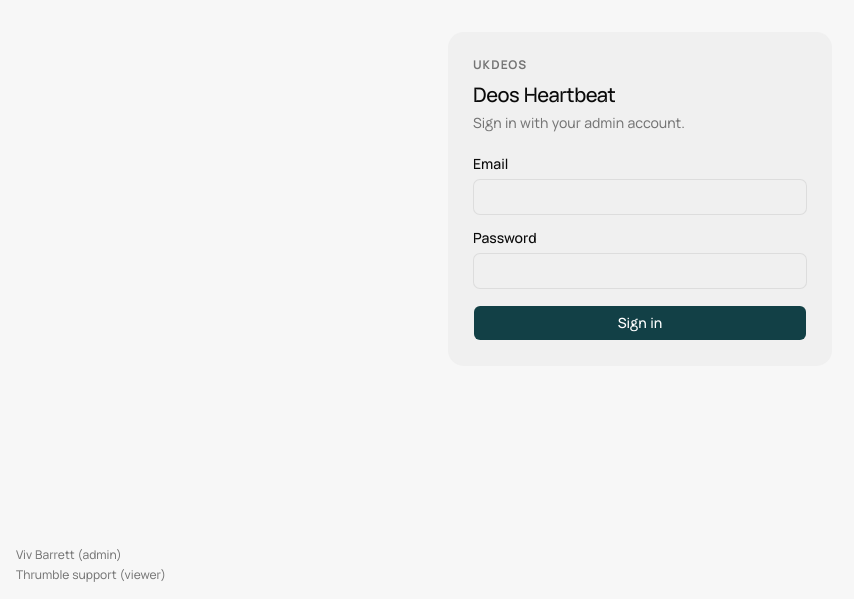
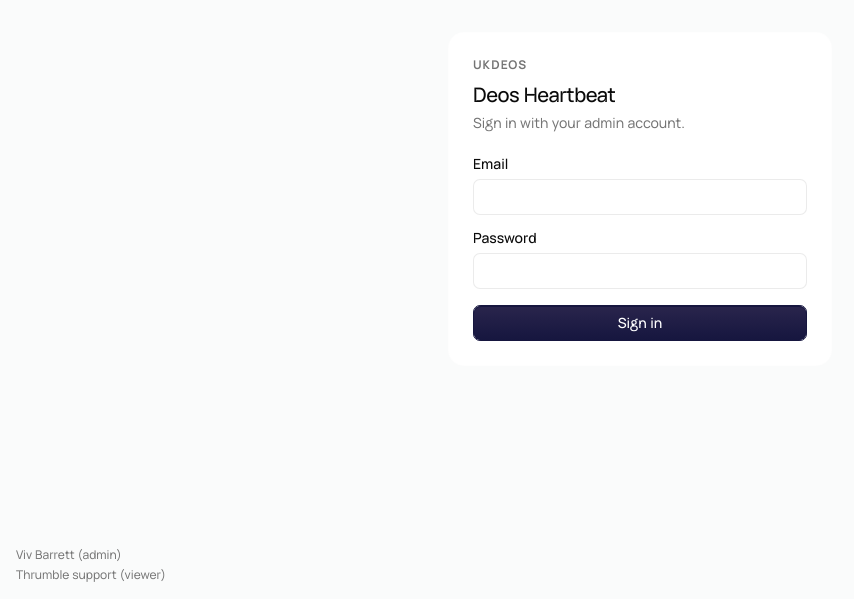
Before and after one commit to yoursandeshshrestha/deos-heartbeat, a React (Vite) app: page /login in a window 1280 px wide. Shown: the part 201-800 px from the top of the page, without its empty margins (0-854 px from the left). Built offline with nearby package versions, Linux system fonts and the light colour scheme; no server answers.

Commit message:
style(ui): update global styles and core UI components

```diff
--- a/src/components/ui/button.tsx
+++ b/src/components/ui/button.tsx
@@ -11,22 +11,22 @@ const buttonVariants = cva(
     variants: {
       variant: {
         default:
-          "border-transparent bg-[#124046] text-white shadow-none hover:bg-[#0e3438] focus-visible:ring-[#124046]/30",
+          "relative overflow-hidden border border-(--kumo-button-emphasis-ring) bg-(--kumo-button-emphasis-bg) text-white focus-visible:ring-(--kumo-button-emphasis-ring)/40",
         outline:
-          "border-[0.5px] border-border-subtle bg-surface text-foreground hover:bg-surface-hover hover:text-foreground focus-visible:ring-0 aria-expanded:bg-muted aria-expanded:text-foreground",
+          "relative overflow-hidden border border-border-subtle bg-(--kumo-button-emphasis-bg) text-foreground hover:text-foreground focus-visible:ring-0 aria-expanded:bg-muted aria-expanded:text-foreground",
         secondary:
-          "bg-surface-hover text-secondary-foreground hover:bg-secondary-200 aria-expanded:bg-secondary aria-expanded:text-secondary-foreground dark:bg-secondary-700 dark:text-foreground dark:hover:bg-secondary-600",
+          "relative overflow-hidden border border-border-subtle bg-(--kumo-button-emphasis-bg) text-secondary-foreground focus-visible:ring-0 aria-expanded:bg-secondary aria-expanded:text-secondary-foreground",
         ghost:
-          "hover:bg-muted hover:text-foreground aria-expanded:bg-muted aria-expanded:text-foreground dark:hover:bg-muted/50",
+          "border border-transparent hover:bg-muted hover:text-foreground aria-expanded:bg-muted aria-expanded:text-foreground dark:hover:bg-muted/50",
         destructive:
-          "border-transparent bg-destructive text-destructive-foreground shadow-none hover:bg-destructive/90 focus-visible:border-destructive/40 focus-visible:ring-destructive/20 dark:border-transparent dark:bg-destructive dark:text-destructive-foreground dark:hover:bg-destructive/85 dark:focus-visible:ring-destructive/40",
-        link: "text-primary underline-offset-4 hover:underline",
+          "relative overflow-hidden border border-(--kumo-button-emphasis-ring) bg-(--kumo-button-emphasis-bg) text-white focus-visible:ring-(--kumo-button-emphasis-ring)/40",
+        link: "border border-transparent text-primary underline-offset-4 hover:underline",
         oauth:
-          "bg-oauth-primary text-oauth-primary-foreground hover:bg-oauth-primary-hover",
+          "relative overflow-hidden border border-(--kumo-button-emphasis-ring) bg-(--kumo-button-emphasis-bg) text-oauth-primary-foreground focus-visible:ring-(--kumo-button-emphasis-ring)/40",
         auth:
-          "border-transparent bg-black text-white shadow-none hover:bg-black/85 focus-visible:ring-0 dark:bg-secondary-100 dark:text-[#141414] dark:hover:bg-secondary-100/90",
+          "relative overflow-hidden border border-(--kumo-button-emphasis-ring) bg-(--kumo-button-emphasis-bg) text-white focus-visible:ring-(--kumo-button-emphasis-ring)/40",
         surface:
-          "bg-secondary-800 text-secondary-foreground hover:bg-secondary-700",
+          "relative overflow-hidden border border-(--kumo-button-emphasis-ring) bg-(--kumo-button-emphasis-bg) text-secondary-foreground focus-visible:ring-(--kumo-button-emphasis-ring)/40",
       },
       size: {
         default:
@@ -48,6 +48,61 @@ const buttonVariants = cva(
   }
 )
 
+type ButtonVariant = NonNullable<VariantProps<typeof buttonVariants>["variant"]>
+
+type EmphasisKind = "brand" | "danger" | "soft" | "oauth" | "surface"
+
+function getEmphasisKind(
+  variant: ButtonVariant | null | undefined,
+): EmphasisKind | undefined {
+  if (variant === "default" || variant === "auth") return "brand"
+  if (variant === "destructive") return "danger"
+  if (variant === "outline" || variant === "secondary") return "soft"
+  if (variant === "oauth") return "oauth"
+  if (variant === "surface") return "surface"
+  return undefined
+}
+
+function getEmphasisStyle(
+  variant: ButtonVariant | null | undefined,
+): React.CSSProperties | undefined {
+  const kind = getEmphasisKind(variant)
+  if (!kind) return undefined
+
+  if (kind === "soft") {
+    return {
+      "--kumo-button-emphasis-ring": "var(--border-subtle)",
+      "--kumo-button-emphasis-bg": "var(--surface)",
+      "--kumo-button-emphasis-gradient-start": "var(--surface)",
+      "--kumo-button-emphasis-gradient-end": "var(--surface-hover)",
+    } as React.CSSProperties
+  }
+
+  if (kind === "brand") {
+    const token = "#16163F"
+    return {
+      "--kumo-button-emphasis-ring": token,
+      "--kumo-button-emphasis-bg": token,
+      "--kumo-button-emphasis-gradient-start": `color-mix(in oklch, ${token}, white 8%)`,
+      "--kumo-button-emphasis-gradient-end": token,
+    } as React.CSSProperties
+  }
+
+  const token =
+    kind === "danger"
+      ? "var(--destructive)"
+      : kind === "oauth"
+        ? "var(--oauth-primary)"
+        : "var(--secondary-800)"
+
+  return {
+    "--kumo-button-emphasis-ring": `color-mix(in oklch, ${token}, black 10%)`,
+    "--kumo-button-emphasis-bg": `color-mix(in oklch, ${token}, white 30%)`,
+    "--kumo-button-emphasis-gradient-start": `color-mix(in oklch, ${token}, white 15%)`,
+    "--kumo-button-emphasis-gradient-end": token,
+  } as React.CSSProperties
+}
+
 function Button({
   className,
   variant = "default",
@@ -57,6 +112,7 @@ function Button({
   disableActiveShift = false,
   children,
   disabled,
+  style,
   ...props
 }: React.ComponentProps<"button"> &
   VariantProps<typeof buttonVariants> & {
@@ -68,6 +124,8 @@ function Button({
   const activeShiftClassName = disableActiveShift
     ? undefined
     : "active:not-aria-[haspopup]:translate-y-px"
+  const emphasisStyle = getEmphasisStyle(variant)
+  const mergedStyle = emphasisStyle ? { ...emphasisStyle, ...style } : style
 
   if (asChild) {
     return (
@@ -78,6 +136,7 @@ function Button({
         className={cn(buttonVariants({ variant, size }), activeShiftClassName, className)}
         disabled={disabled || loading}
         aria-busy={loading || undefined}
+        style={mergedStyle}
         {...props}
       >
         {children}
@@ -98,10 +157,24 @@ function Button({
       )}
       disabled={disabled || loading}
       aria-busy={loading || undefined}
+      style={mergedStyle}
       {...props}
     >
-      {loading ? <Spinner size="xs" /> : null}
-      {children}
+      {emphasisStyle ? (
+        <span
+          aria-hidden="true"
+          className="pointer-events-none absolute inset-0 z-0 rounded-[inherit] bg-linear-to-b from-(--kumo-button-emphasis-gradient-start) to-(--kumo-button-emphasis-gradient-end) shadow-[inset_0_1px_0_0_var(--kumo-button-emphasis-bg)] group-hover/button:from-(--kumo-button-emphasis-bg)"
+        />
+      ) : null}
+      <span
+        className={cn(
+          "inline-flex h-full w-full min-w-0 max-w-full items-center justify-center gap-[inherit]",
+          emphasisStyle && "relative z-10",
+        )}
+      >
+        {loading ? <Spinner size="xs" /> : null}
+        {children}
+      </span>
     </Comp>
   )
 }
--- a/src/components/ui/command.tsx
+++ b/src/components/ui/command.tsx
@@ -158,7 +158,7 @@ function CommandItem({
     <CommandPrimitive.Item
       data-slot="command-item"
       className={cn(
-        "group/command-item relative flex cursor-default items-center gap-2 rounded-lg px-3 py-2 text-sm outline-hidden select-none in-data-[slot=dialog-content]:rounded-xl hover:bg-foreground/6 data-selected:bg-foreground/6 data-selected:text-foreground dark:hover:bg-white/8 dark:data-selected:bg-white/8 data-[disabled=true]:pointer-events-none data-[disabled=true]:opacity-50 [&_svg]:pointer-events-none [&_svg]:shrink-0 [&_svg:not([class*='size-'])]:size-4 data-selected:*:[svg]:text-foreground",
+        "group/command-item relative flex cursor-pointer items-center gap-2 rounded-lg px-3 py-2 text-sm outline-hidden select-none in-data-[slot=dialog-content]:rounded-xl hover:bg-foreground/6 data-selected:bg-foreground/6 data-selected:text-foreground dark:hover:bg-white/8 dark:data-selected:bg-white/8 data-[disabled=true]:pointer-events-none data-[disabled=true]:opacity-50 [&_svg]:pointer-events-none [&_svg]:shrink-0 [&_svg:not([class*='size-'])]:size-4 data-selected:*:[svg]:text-foreground",
         className
       )}
       {...props}
--- a/src/components/ui/field-styles.ts
+++ b/src/components/ui/field-styles.ts
@@ -8,7 +8,7 @@ export const modalOverlayClassName =
 
 /** Dropdown / popover / command panel surface */
 export const menuContentClassName =
-  'rounded-xl bg-popover text-popover-foreground shadow-2xl ring-1 ring-foreground/5'
+  'rounded-lg bg-surface text-foreground shadow-xs ring-1 ring-border-subtle'
 
 /** Segmented control container (tabs list, toggle group) */
 export const segmentedControlClassName = 'rounded-xl'
--- a/src/components/ui/select.tsx
+++ b/src/components/ui/select.tsx
@@ -118,7 +118,7 @@ function SelectItem({
     <SelectPrimitive.Item
       data-slot="select-item"
       className={cn(
-        "relative flex w-full cursor-default items-center gap-2.5 rounded-xl py-2 pr-8 pl-3 text-sm outline-hidden select-none focus:bg-accent focus:text-accent-foreground not-data-[variant=destructive]:focus:**:text-accent-foreground data-disabled:pointer-events-none data-disabled:opacity-50 [&_svg]:pointer-events-none [&_svg]:shrink-0 [&_svg:not([class*='size-'])]:size-4 *:[span]:last:flex *:[span]:last:items-center *:[span]:last:gap-2",
+        "relative flex w-full cursor-pointer items-center gap-2.5 rounded-xl py-2 pr-8 pl-3 text-sm outline-hidden select-none focus:bg-accent focus:text-accent-foreground not-data-[variant=destructive]:focus:**:text-accent-foreground data-disabled:pointer-events-none data-disabled:opacity-50 [&_svg]:pointer-events-none [&_svg]:shrink-0 [&_svg:not([class*='size-'])]:size-4 *:[span]:last:flex *:[span]:last:items-center *:[span]:last:gap-2",
         className
       )}
       {...props}
@@ -157,7 +157,7 @@ function SelectScrollUpButton({
     <SelectPrimitive.ScrollUpButton
       data-slot="select-scroll-up-button"
       className={cn(
-        "z-10 flex cursor-default items-center justify-center bg-popover py-1 [&_svg:not([class*='size-'])]:size-4",
+        "z-10 flex cursor-pointer items-center justify-center bg-popover py-1 [&_svg:not([class*='size-'])]:size-4",
         className
       )}
       {...props}
@@ -176,7 +176,7 @@ function SelectScrollDownButton({
     <SelectPrimitive.ScrollDownButton
       data-slot="select-scroll-down-button"
       className={cn(
-        "z-10 flex cursor-default items-center justify-center bg-popover py-1 [&_svg:not([class*='size-'])]:size-4",
+        "z-10 flex cursor-pointer items-center justify-center bg-popover py-1 [&_svg:not([class*='size-'])]:size-4",
         className
       )}
       {...props}
--- a/src/global.css
+++ b/src/global.css
@@ -93,13 +93,13 @@
 }
 
 :root {
-    --background: oklch(0.975 0 0);
+    --background: #fafbfb;
     --foreground: oklch(0.145 0 0);
-    --card: oklch(0.955 0 0);
+    --card: #ffffff;
     --card-foreground: oklch(0.145 0 0);
-    --surface: oklch(0.955 0 0);
-    --surface-hover: oklch(0.935 0 0);
-    --popover: oklch(0.955 0 0);
+    --surface: #ffffff;
+    --surface-hover: oklch(0.975 0 0);
+    --popover: #ffffff;
     --popover-foreground: oklch(0.145 0 0);
     --primary: oklch(0.145 0 0);
     --primary-foreground: oklch(0.99 0 0);
@@ -130,13 +130,13 @@
     --chart-4: oklch(0.828 0.189 84.429);
     --chart-5: oklch(0.769 0.188 70.08);
     --radius: 0.55rem;
-    --sidebar: oklch(0.955 0 0);
+    --sidebar: #fafbfb;
     --sidebar-foreground: oklch(0.145 0 0);
     --sidebar-primary: oklch(0.145 0 0);
     --sidebar-primary-foreground: oklch(0.99 0 0);
-    --sidebar-accent: var(--secondary-200);
+    --sidebar-accent: #f3f3f3;
     --sidebar-accent-foreground: oklch(0.145 0 0);
-    --sidebar-border: transparent;
+    --sidebar-border: var(--border);
     --sidebar-ring: oklch(0.708 0 0);
     --warning: oklch(0.82 0.16 85);
     --switch-active: oklch(0.48 0.19 145);
@@ -189,7 +189,7 @@
     --sidebar-primary-foreground: var(--primary-foreground);
     --sidebar-accent: #282828;
     --sidebar-accent-foreground: var(--primary);
-    --sidebar-border: transparent;
+    --sidebar-border: oklch(100% 0 89.9 / 0.08);
     --sidebar-ring: var(--ring);
     --warning: oklch(82.64% 0.1362 69.2);
     --switch-active: oklch(0.59 0.18 145);
@@ -209,10 +209,68 @@
     height: 100dvh;
   }
   html {
-    @apply font-sans;
+    @apply bg-background font-sans;
     overscroll-behavior: none;
     overflow: hidden;
     height: 100%;
+  }
+  #root {
+    @apply bg-background;
+    min-height: 100%;
+  }
+
+  :where(
+    a[href],
+    button,
+    summary,
+    label[for],
+    select,
+    input[type='button'],
+    input[type='submit'],
+    input[type='reset'],
+    input[type='checkbox'],
+    input[type='radio'],
+    input[type='file'],
+    input[type='color'],
+    input[type='range'],
+    [role='button'],
+    [role='link'],
+    [role='menuitem'],
+    [role='menuitemcheckbox'],
+    [role='menuitemradio'],
+    [role='option'],
+    [role='tab'],
+    [role='switch'],
+    [role='checkbox'],
+    [role='radio'],
+    [role='combobox'],
+    [role='listbox'],
+    [role='slider'],
+    [role='treeitem'],
+    [data-slot='button'],
+    [data-slot='dropdown-menu-item'],
+    [data-slot='dropdown-menu-checkbox-item'],
+    [data-slot='dropdown-menu-radio-item'],
+    [data-slot='dropdown-menu-sub-trigger'],
+    [data-slot='command-item'],
+    [data-slot='select-item'],
+    [data-slot='combobox-item'],
+    [data-slot='checkbox'],
+    [data-slot='switch'],
+    [data-slot='radio-group-item'],
+    [tabindex]:not([tabindex='-1'])
+  ) {
+    cursor: pointer;
+  }
+
+  :where(
+    :disabled,
+    [disabled],
+    [aria-disabled='true'],
+    [data-disabled],
+    [data-disabled='true']
+  ) {
+    cursor: not-allowed;
   }
 
   * {
@@ -251,8 +309,7 @@
   }
 
   .content-section__header {
-    @apply sticky top-0 z-20 bg-background;
-    width: 100%;
+    @apply w-full bg-background;
   }
 
   .content-section__divider {
```
Also changed, not shown: src/components/ui/context-menu.tsx (+4 -4 lines), src/components/ui/dropdown-menu.tsx (+4 -4 lines), src/components/ui/menubar.tsx (+4 -4 lines).
